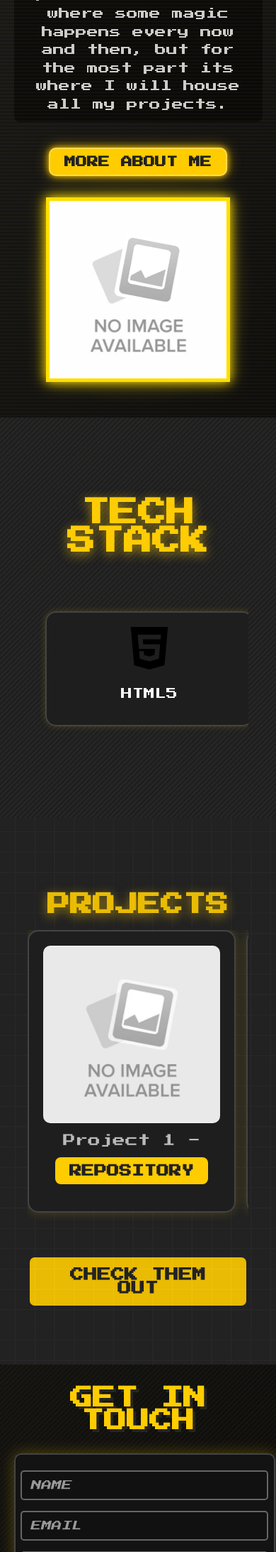
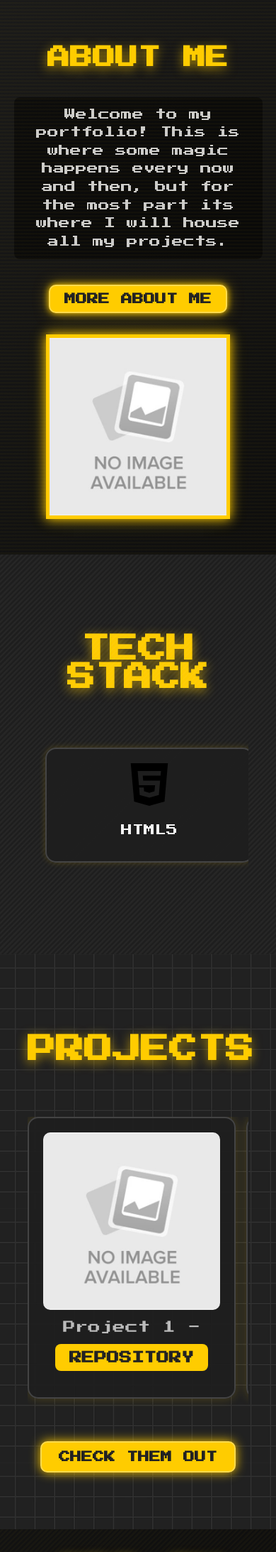
Before and after one commit to cega-dev/retro, a Django app: page / in a window 390 px wide. Shown: the part 856-3042 px from the top of the page at 71% size. Run offline with Django 5.2, Linux system fonts and the light colour scheme.

Commit message:
html/css updates #2

```diff
--- a/portfolio/home/static/home/css/style.css
+++ b/portfolio/home/static/home/css/style.css
@@ -273,9 +266,10 @@
 
 .about-text h2 {
     font-size: 2.5rem;
-    margin-bottom: 15px;
-    color: #ffcc00; /* Bright gold to match */
-    text-shadow: 4px 4px 0px #222; /* Deep shadow for a neon look */
+    color: #ffcc00;
+    text-transform: uppercase;
+    margin-bottom: 40px;
+    text-shadow: 0px 4px 15px rgba(255, 204, 0, 0.6);
 }
 
 /* 💻 Sleek Paragraph Styling */
@@ -325,7 +319,7 @@
     position: absolute;
     width: 130%;
     height: 130%;
-    background: radial-gradient(circle, rgba(255, 204, 0, 0.3) 0%, rgba(0, 0, 0, 0) 70%);
+    background: radial-gradient(circle, rgba(255, 204, 0, 0.05) 0%, rgba(0, 0, 0, 0) 70%);
     z-index: 0;
     opacity: 0.5;
     transition: opacity 0.3s ease-in-out;
@@ -335,8 +329,8 @@
 .about-image img {
     width: 320px;
     border: 5px solid #ffcc00; /* Gold outline */
-    box-shadow: 0px 0px 15px #ffcc00, 0px 0px 25px rgba(255, 204, 0, 0.4);
-    filter: contrast(1.2) saturate(1.3);
+    box-shadow: 0px 0px 15px #ffcc00, 0px 0px 25px rgba(255, 204, 0, 0.2);
+
     transition: transform 0.3s ease;
     position: relative;
     z-index: 1;
@@ -594,6 +594,17 @@
     font-family: 'Press Start 2P', cursive; /* Retro pixelated font */
 }
 
+/* 🏆 Section Title */
+.projects h2 {
+    font-size: 2.5rem;
+    color: #ffcc00;
+    text-transform: uppercase;
+    margin-bottom: 40px;
+    text-shadow: 0px 4px 15px rgba(255, 204, 0, 0.6);
+    position: relative; /* Make sure it is on top of the grid */
+    z-index: 2; /* Bring the text above the grid */
+}
+
 /* 🎛️ Subtle Grid Overlay */
 .projects::before {
     content: "";
@@ -602,18 +613,10 @@
     left: 0;
     width: 100%;
     height: 100%;
-    background: url("/static/images/grid-pattern.png"); /* Add a retro grid */
-    opacity: 0.1;
+    background: url("/static/images/grid-pattern.png"); /* Retro grid */
+    opacity: 0.3; /* Adjust opacity for background visibility */
     pointer-events: none;
-}
-
-/* 🏆 Section Title */
-.projects h2 {
-    font-size: 3rem;
-    margin-bottom: 30px;
-    color: #ffcc00; /* Gold accent */
-    text-transform: uppercase;
-    text-shadow: 0px 4px 15px rgba(255, 204, 0, 0.6);
+    z-index: 1; /* Keep the grid behind the text */
 }
 
 /* 📁 Projects Grid */
@@ -623,6 +626,8 @@
     gap: 30px;
     max-width: 1200px;
     margin: 0 auto;
+    position: relative; /* Ensure the grid container is positioned correctly */
+    z-index: 1; /* Keep the grid background layer behind the cards */
 }
 
 /* 🖼️ Project Card */
@@ -663,14 +669,9 @@
     left: 0;
     width: 100%;
     height: 100%;
-    background: repeating-linear-gradient(
-        rgba(255, 255, 255, 0.03) 0px,
-        rgba(255, 255, 255, 0.03) 2px,
-        transparent 3px,
-        transparent 6px
-    );
     opacity: 0;
     transition: opacity 0.3s ease;
+    z-index: 1; /* Place scanlines below the card content */
 }
 
 /* 📺 Activate Scanlines on Hover */
@@ -697,6 +698,7 @@
     border-radius: 8px;
     text-decoration: none;
     transition: background 0.3s ease, transform 0.2s ease;
+    z-index: 3; /* Ensure the button appears above the card */
 }
 
 /* 🎨 Button Hover */
@@ -709,10 +711,9 @@
 .retro-button {
     display: inline-block;
     margin-top: 40px;
-    padding: 15px 30px;
+    padding: 12px 24px;
     background: #ffcc00;
     color: #222;
-    font-size: 1.2rem;
     font-weight: bold;
     text-transform: uppercase;
     font-family: 'Press Start 2P', cursive;
@@ -721,13 +722,15 @@
     border-radius: 10px;
     box-shadow: 4px 4px 0px #222;
     transition: all 0.2s ease-in-out;
+    border: 2px solid #ffdb4d;
+    box-shadow: 0px 0px 15px #ffcc00;
+    position: relative; /* Ensure it's positioned relative to its container */
+    z-index: 2; /* Ensures the button stays above other elements like grid overlays */
 }
 
 /* 🕹️ Hover Effect */
 .retro-button:hover {
     background: #ffdb4d;
-    box-shadow: 6px 6px 0px #222;
-    transform: translate(-2px, -2px);
 }
 
 /* 🎮 Active (Click) Effect */
@@ -781,8 +785,8 @@
 
     /* 🏆 Section Title */
     .projects h2 {
-        font-size: 2rem;
-        margin-bottom: 20px;
+        font-size: 2.5rem;
+        margin-bottom: 75px;
     }
 }
 
@@ -820,10 +824,10 @@
 /* 🏆 Section Title */
 .contact h2 {
     font-size: 2.5rem;
-    margin-bottom: 30px;
-    color: #ffcc00; /* Bright gold */
+    color: #ffcc00;
     text-transform: uppercase;
-    text-shadow: 4px 4px 0px #222; /* Deep shadow for contrast */
+    margin-bottom: 40px;
+    text-shadow: 0px 4px 15px rgba(255, 204, 0, 0.6);
 }
 
 /* 📝 Contact Form */
@@ -971,7 +975,7 @@
 
     /* Adjust section title */
     .contact h2 {
-        font-size: 2rem;  /* Smaller font size for mobile */
+        font-size: 2.5rem;  /* Smaller font size for mobile */
     }
 }
 
--- a/portfolio/home/templates/home/index.html
+++ b/portfolio/home/templates/home/index.html
@@ -14,7 +14,7 @@
         <!-- Full-width video background -->
         <div class="big-video">
             <video autoplay loop muted playsinline class="hero-video">
-                <source src="/static/images/no-image-available.jpg" type="video/webm">
+                <source src="/static/videos/retro-video.mp4" type="video/mp4">
                 Your browser does not support the video tag.
             </video>
 
@@ -24,9 +24,14 @@
             <!-- Text content centered over the video -->
             <div class="hero-content">
                 <h1>Innovate.Create.Inspire.</h1>
-                <p>Your journey begins here.</p>
+                <p>Bringing ideas to life.</p>
             </div>
         </div>
+            <!-- Mobile-Only Hero Content -->
+            <div class="hero-mobile">
+                <h1>Innovate.<br>Create.<br>Inspire.</h1>
+                <p>Bringing ideas to life.</p>
+            </div>
     </section>
 
    <!-- About Me - Modern Look -->
```
Also changed, not shown: other parts of portfolio/home/static/home/css/style.css (+72 -71 lines), 1 other file.
